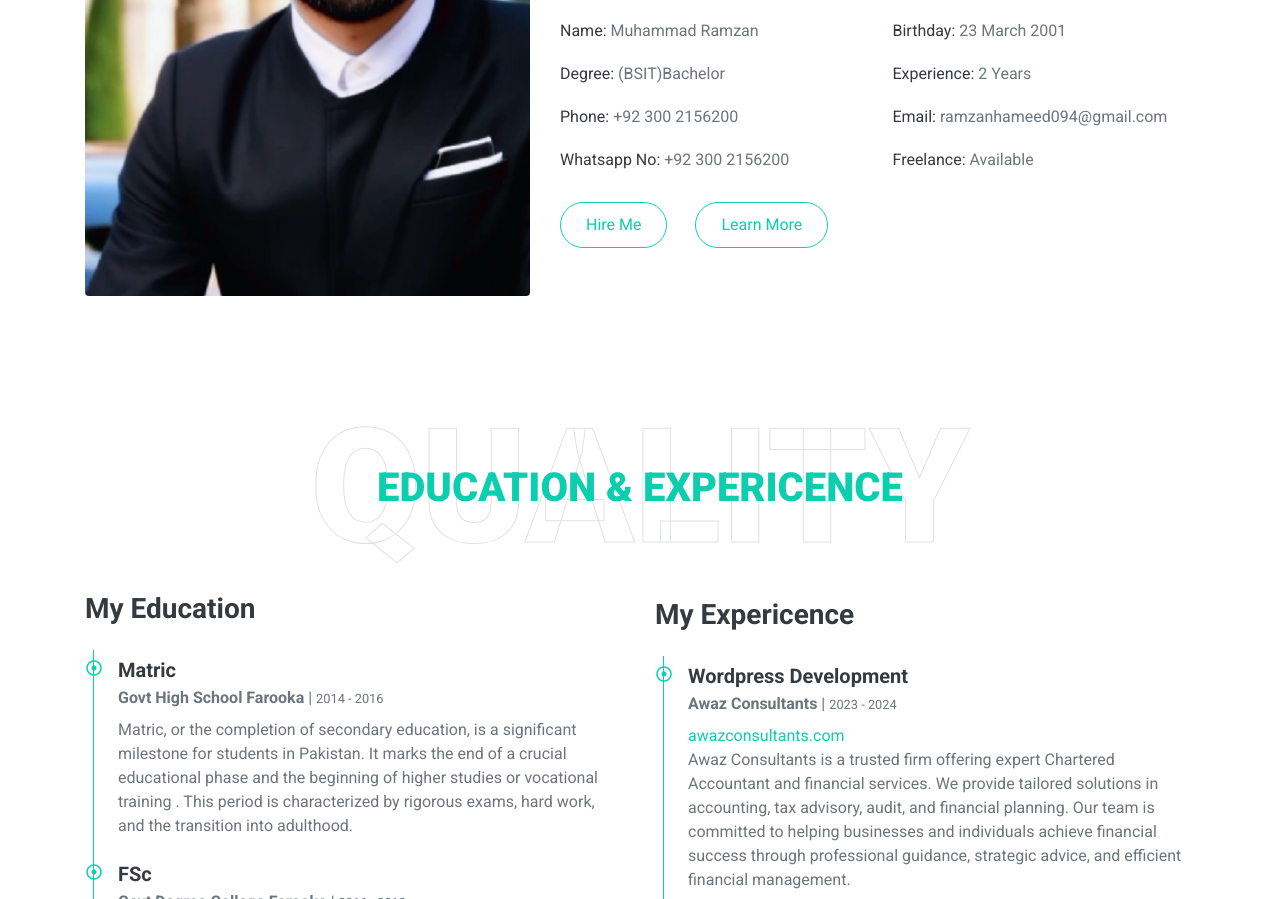
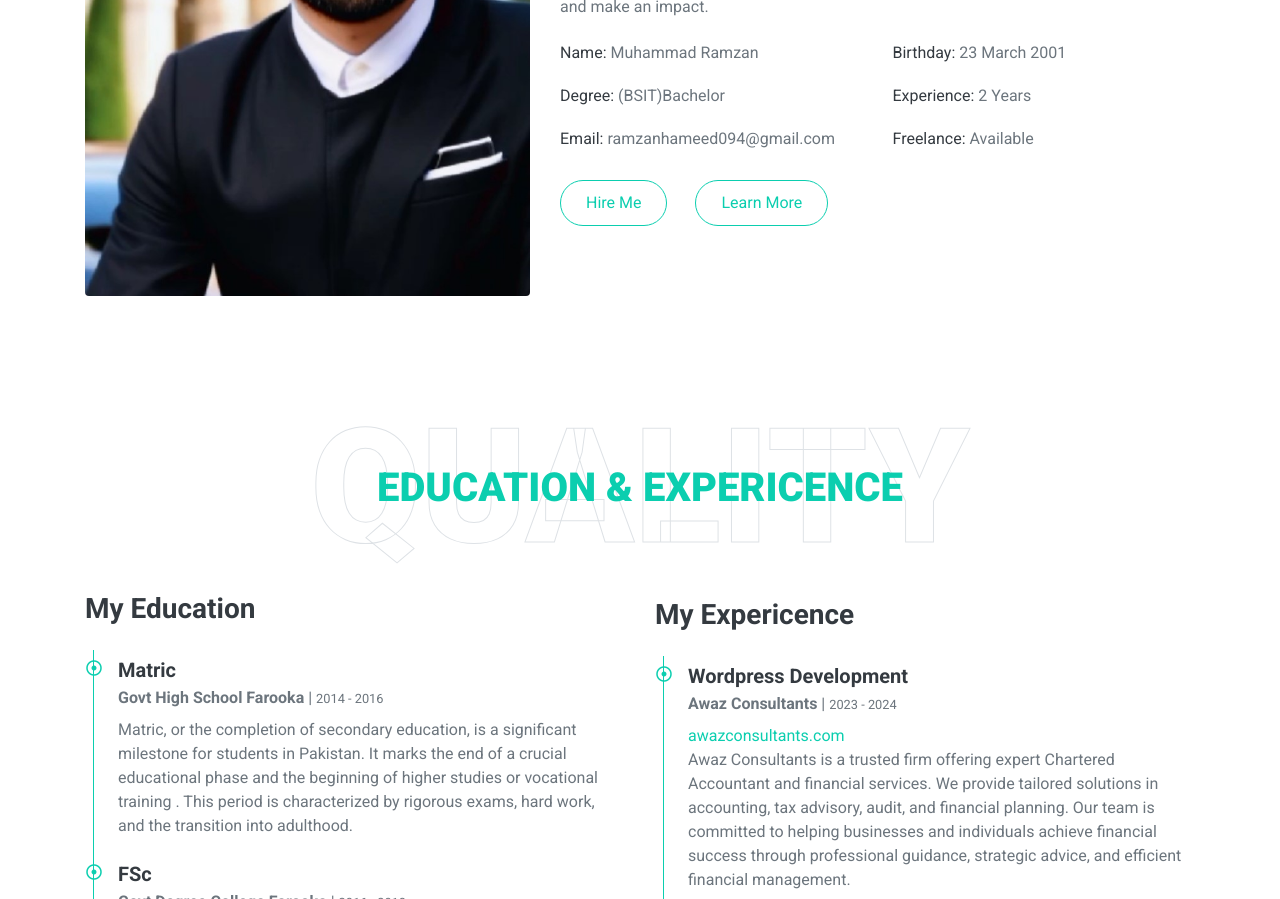
Before and after one commit to MuhammadRamzaninformationtechnology/Profile, a plain HTML site: page index.html in a window 1280 px wide. Shown: the part 1445-2344 px from the top of the page. Drawn offline with nearby package versions, Linux system fonts and the light colour scheme.

Commit message:
Update index.html

```diff
--- a/index.html
+++ b/index.html
@@ -118,9 +118,9 @@
                         <div class="col-sm-6 py-2"><h6>Birthday: <span class="text-secondary">23 March 2001</span></h6></div>
                         <div class="col-sm-6 py-2"><h6>Degree: <span class="text-secondary">(BSIT)Bachelor </span></h6></div>
                         <div class="col-sm-6 py-2"><h6>Experience: <span class="text-secondary">2 Years</span></h6></div>
-                        <div class="col-sm-6 py-2"><h6>Phone: <span class="text-secondary">+92 300 2156200</span></h6></div>
+<!--                         <div class="col-sm-6 py-2"><h6>Phone: <span class="text-secondary">+92 300 00</span></h6></div> -->
                         <div class="col-sm-6 py-2"><h6>Email: <span class="text-secondary">ramzanhameed094@gmail.com</span></h6></div>
-                        <div class="col-sm-6 py-2"><h6>Whatsapp No: <span class="text-secondary">+92 300 2156200</span></h6></div>
+<!--                         <div class="col-sm-6 py-2"><h6>Whatsapp No: <span class="text-secondary">+92 30</span></h6></div> -->
                         <div class="col-sm-6 py-2"><h6>Freelance: <span class="text-secondary">Available</span></h6></div>
                     </div>
                     <a href="#contact" class="btn btn-outline-primary mr-4">Hire Me</a>
```
